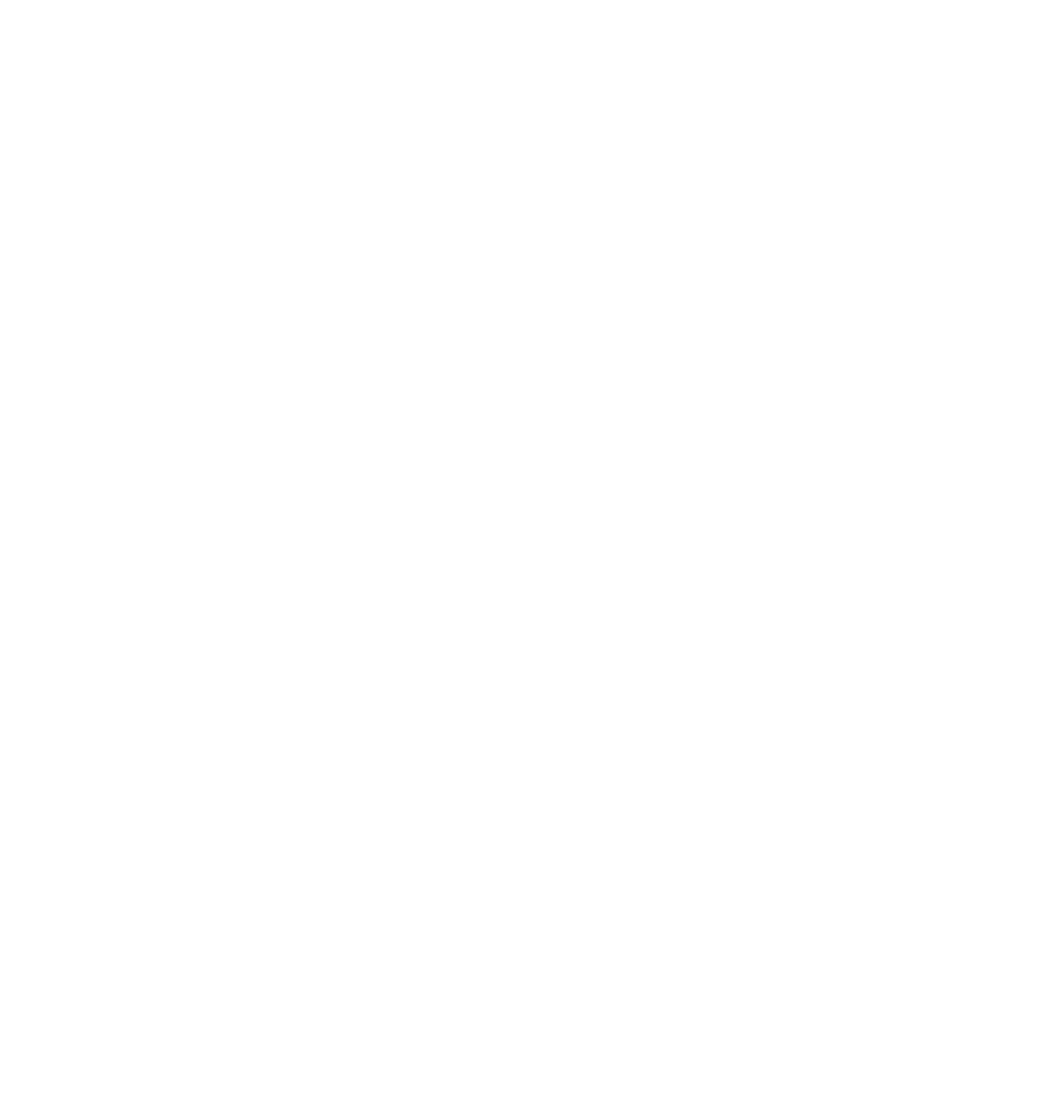
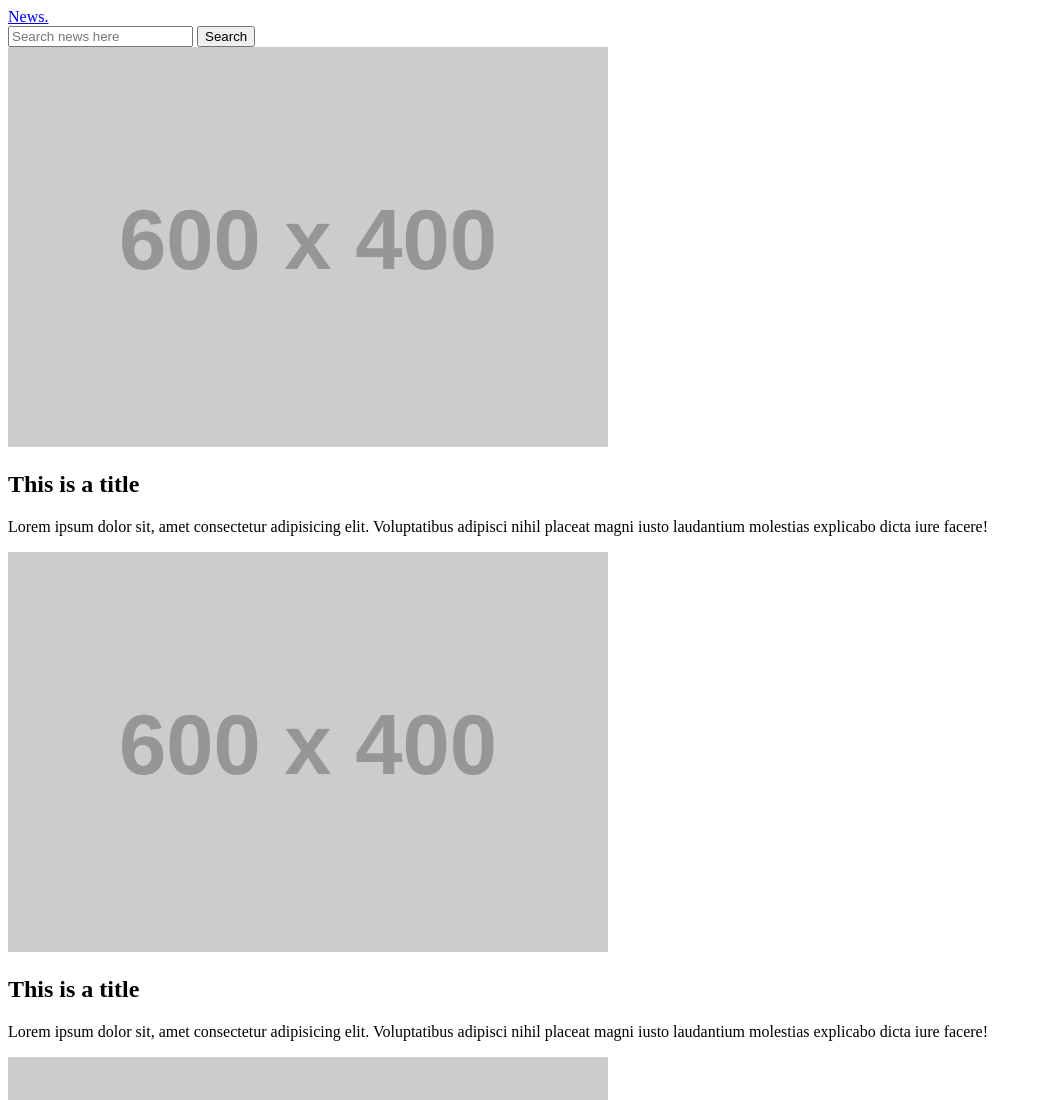
Before and after one commit to S-h-r-i-p-a-r-n-a/News_Portral, a plain HTML site: page index.html in a window 1280 px wide. Shown: the top 1100 px of the page, without its empty margins (0-1042 px from the left). Before the commit the page ends 800 px from the top, so only its background shows below. Drawn offline with Linux system fonts and the light colour scheme; placeholder pictures from the web are drawn by us.

Commit message:
Updating html code

```diff
--- a/index.html
+++ b/index.html
@@ -1,14 +1,62 @@
 <!DOCTYPE html>
 <html lang="en">
-<head>
-    <meta charset="UTF-8">
-    <meta name="viewport" content="width=device-width, initial-scale=1.0">
-    <link rel="stylesheet" href="style.css">
+  <head>
+    <meta charset="UTF-8" />
+    <meta name="viewport" content="width=device-width, initial-scale=1.0" />
+    <link rel="stylesheet" href="style.css" />
     <title>My News Blog!</title>
-</head>
-<body>
+  </head>
+  <body>
+    <nav>
+      <div class="navbar obj-width">
+        <a class="Logo" href="index.html">News.</a>
 
+        <div class="search-container">
+          <input type="text" placeholder="Search news here" id="search-input" />
+          <button id="search-button">Search</button>
+        </div>
+      </div>
+    </nav>
+
+    <main class="obj-width" id="blog-container">
+      <div class="blog-card">
+        <img src="https://placehold.co/600x400" alt="" />
+        <h2>This is a title</h2>
+        <p>
+          Lorem ipsum dolor sit, amet consectetur adipisicing elit. Voluptatibus
+          adipisci nihil placeat magni iusto laudantium molestias explicabo
+          dicta iure facere!
+        </p>
+      </div>
+      <div class="blog-card">
+        <img src="https://placehold.co/600x400" alt="" />
+        <h2>This is a title</h2>
+        <p>
+          Lorem ipsum dolor sit, amet consectetur adipisicing elit. Voluptatibus
+          adipisci nihil placeat magni iusto laudantium molestias explicabo
+          dicta iure facere!
+        </p>
+      </div>
+      <div class="blog-card">
+        <img src="https://placehold.co/600x400" alt="" />
+        <h2>This is a title</h2>
+        <p>
+          Lorem ipsum dolor sit, amet consectetur adipisicing elit. Voluptatibus
+          adipisci nihil placeat magni iusto laudantium molestias explicabo
+          dicta iure facere!
+        </p>
+      </div>
+      <div class="blog-card">
+        <img src="https://placehold.co/600x400" alt="" />
+        <h2>This is a title</h2>
+        <p>
+          Lorem ipsum dolor sit, amet consectetur adipisicing elit. Voluptatibus
+          adipisci nihil placeat magni iusto laudantium molestias explicabo
+          dicta iure facere!
+        </p>
+      </div>
+    </main>
 
     <script src="script.js"></script>
-</body>
+  </body>
 </html>
```
